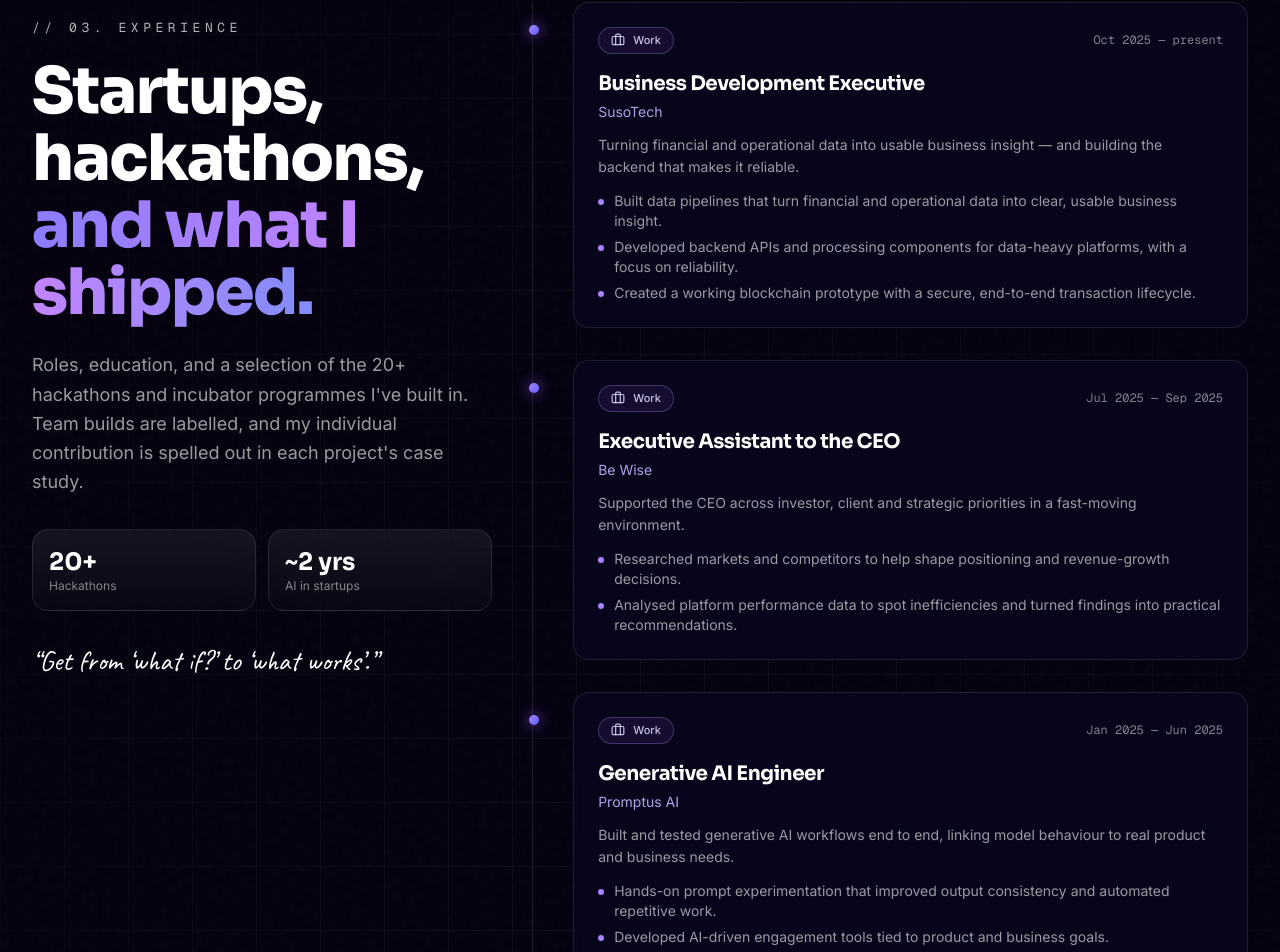
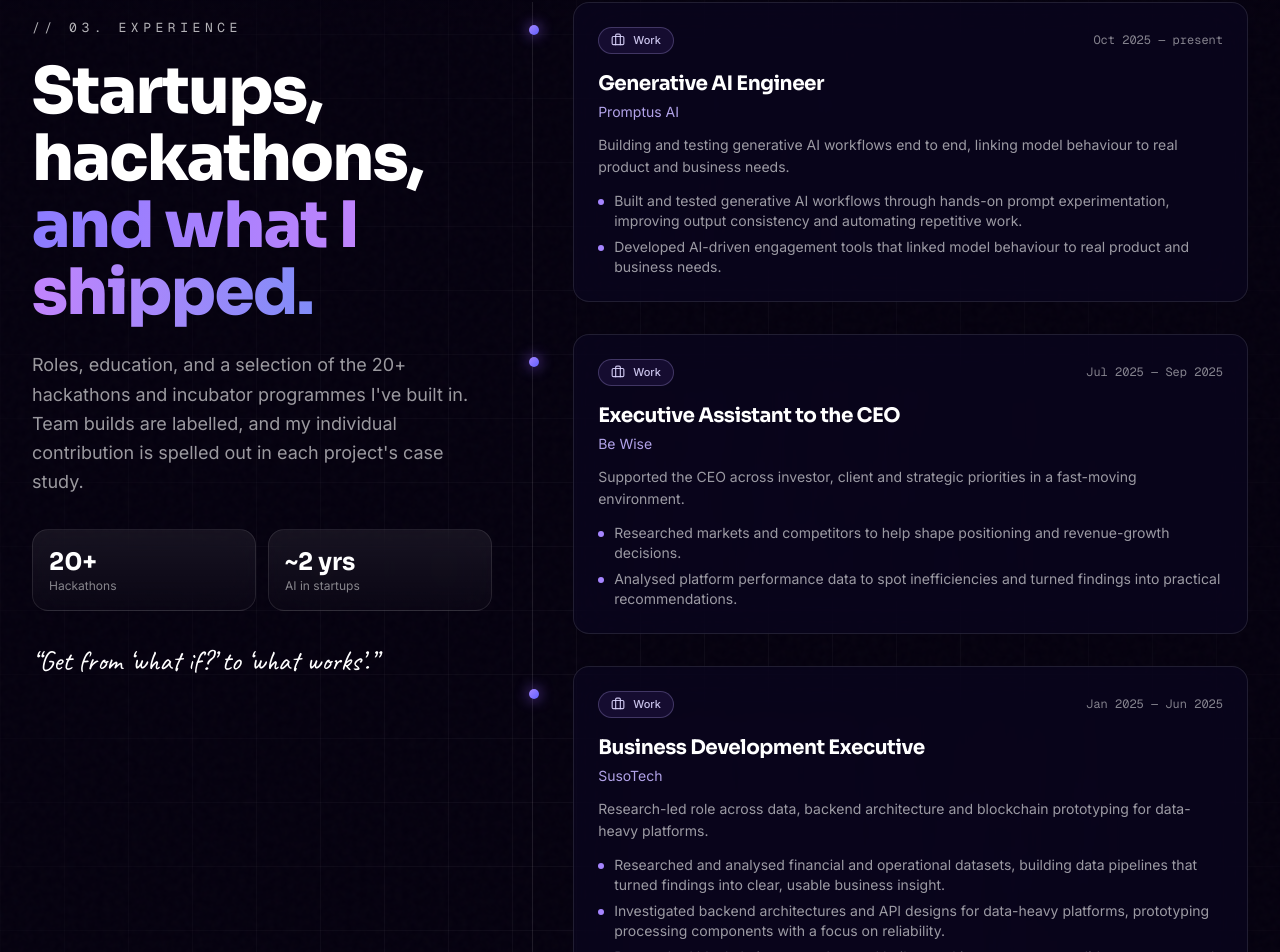
Before and after one commit to pasta55999/astha-portfolio, a Next.js app: page / in a window 1280 px wide. Shown: the part 7056-8008 px from the top of the page. Built offline with nearby package versions, Linux system fonts and the light colour scheme; no server answers.

Commit message:
Update CV: Promptus AI as current role, SusoTech Jan–Jun 2025, refreshed resume PDF

```diff
--- a/src/data/experience.ts
+++ b/src/data/experience.ts
@@ -16,14 +16,13 @@ export type ExperienceItem = {
 export const experience: ExperienceItem[] = [
   {
     period: "Oct 2025 — present",
-    title: "Business Development Executive",
-    org: "SusoTech",
+    title: "Generative AI Engineer",
+    org: "Promptus AI",
     kind: "work",
-    summary: "Turning financial and operational data into usable business insight — and building the backend that makes it reliable.",
+    summary: "Building and testing generative AI workflows end to end, linking model behaviour to real product and business needs.",
     bullets: [
-      "Built data pipelines that turn financial and operational data into clear, usable business insight.",
-      "Developed backend APIs and processing components for data-heavy platforms, with a focus on reliability.",
-      "Created a working blockchain prototype with a secure, end-to-end transaction lifecycle.",
+      "Built and tested generative AI workflows through hands-on prompt experimentation, improving output consistency and automating repetitive work.",
+      "Developed AI-driven engagement tools that linked model behaviour to real product and business needs.",
     ],
     verified: true,
   },
@@ -41,14 +40,14 @@ export const experience: ExperienceItem[] = [
   },
   {
     period: "Jan 2025 — Jun 2025",
-    title: "Generative AI Engineer",
-    org: "Promptus AI",
+    title: "Business Development Executive",
+    org: "SusoTech",
     kind: "work",
-    summary: "Built and tested generative AI workflows end to end, linking model behaviour to real product and business needs.",
+    summary: "Research-led role across data, backend architecture and blockchain prototyping for data-heavy platforms.",
     bullets: [
-      "Hands-on prompt experimentation that improved output consistency and automated repetitive work.",
-      "Developed AI-driven engagement tools tied to product and business goals.",
-      "Took generative work into NFT creation, connecting AI-generated content with blockchain-based ownership.",
+      "Researched and analysed financial and operational datasets, building data pipelines that turned findings into clear, usable business insight.",
+      "Investigated backend architectures and API designs for data-heavy platforms, prototyping processing components with a focus on reliability.",
+      "Researched blockchain approaches and built a working prototype to validate a secure, end-to-end transaction lifecycle.",
     ],
     verified: true,
   },
```
Also changed, not shown: 1 other file (tests, documents, lock files or other folders).
